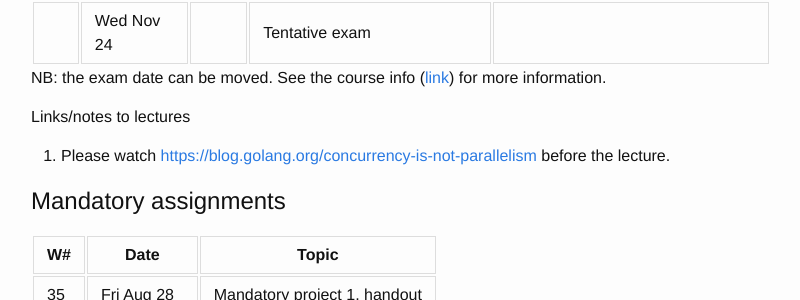
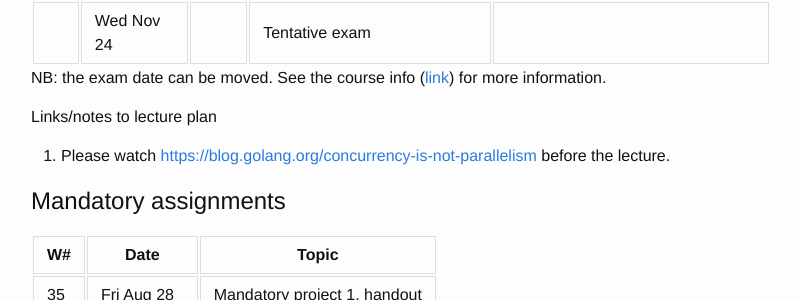
Before and after one commit to uit-inf-3201-h20/uit-inf-3201-h20.github.io, a Jekyll site: the page built from index.md, in a window 1280 px wide and 900 px high, scrolled down 2641 px. Shown: the part 152-452 px from the top of the window, without its empty margins (239-1039 px from the left). Built offline with Jekyll 4.4.1, drawn with Linux system fonts in a browser that asks for light colours; our own code applies the rules of GitHub Pages for plain Markdown files.

Commit message:
minor fix

```diff
--- a/index.md
+++ b/index.md
@@ -79,7 +79,7 @@ Lecture notes/handouts: see files/lectures in Canvas.
 
 NB: the exam date can be moved. See the course info ([link](https://en.uit.no/education/courses/course?p_document_id=619076)) for more information.
 
-Links/notes to lectures
+Links/notes to lecture plan
 1. Please watch [https://blog.golang.org/concurrency-is-not-parallelism](https://blog.golang.org/concurrency-is-not-parallelism) before the lecture.
 
 
```
